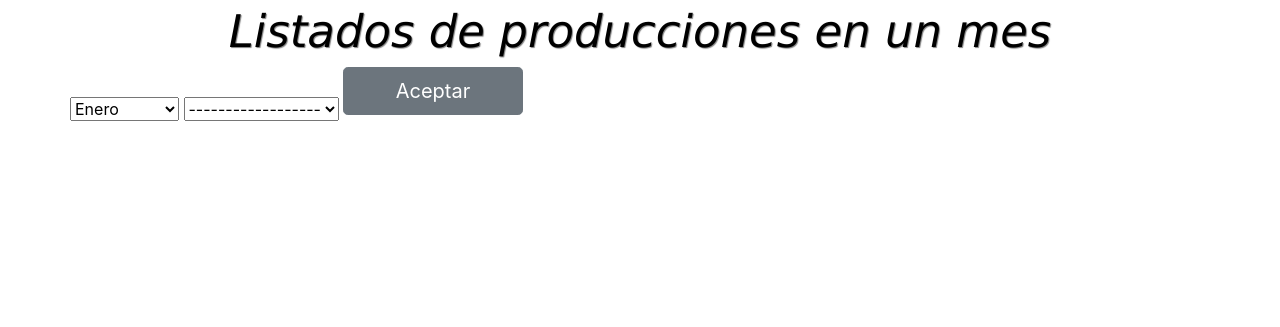
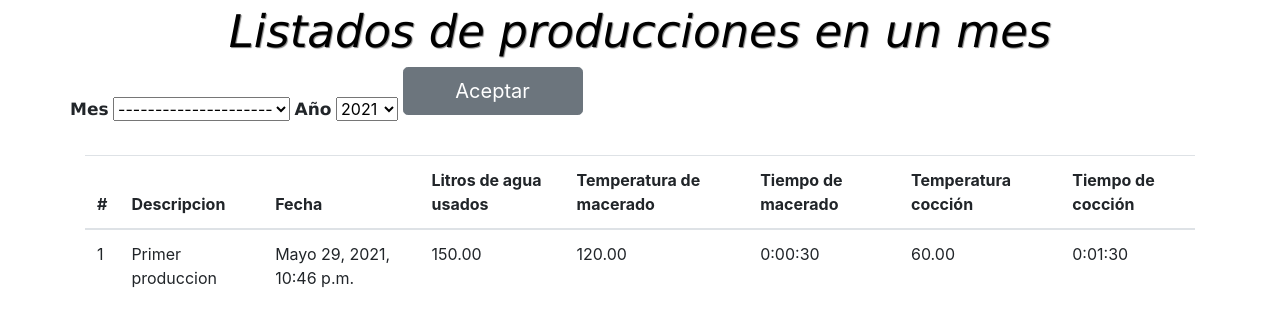
Before and after one commit to marianoteje/Cerveceria, a Django app: template apps/dashboard/templates/producciones_de_un_mes.html in a window 1280 px wide. Shown: the part 64-391 px from the top of the page. Run offline with Django 3.2, Linux system fonts and the light colour scheme; the template is opened without the code that fills it: values that come from a table or form of the project are taken from there, others are empty; data comes from the database, SQL or seed files in the repository; both versions use the stored data as it was after the commit; parts of the project's set-up code (start-up, migrations or seed data) failed here and were passed over; some libraries are stand-ins or nearby versions.

Commit message:
Commit veintinueve. Modificando listados

```diff
--- a/apps/compras/views.py
+++ b/apps/compras/views.py
@@ -44,7 +44,7 @@ class ListarIngrediente(ListView):
 
 class ListarCompra(ListView):
     model = Compra
-    queryset = Compra.objects.filter(activa = True)
+    queryset = Compra.objects.filter(activa = True).order_by('-id')
     context_object_name = 'compras'
     template_name = 'listar_compra.html'
 
@@ -63,7 +63,7 @@ class ListarIngredienteFull(ListView):
 
 class ListarCompraFull(ListView):
     model = Compra
-    queryset = Compra.objects.all()
+    queryset = Compra.objects.all().order_by('-id')
     context_object_name = 'compras'
     template_name = 'listar_compra.html'
 class listarProveedorNoActivos(ListView):
--- a/apps/dashboard/templates/producciones_de_un_mes.html
+++ b/apps/dashboard/templates/producciones_de_un_mes.html
@@ -4,6 +4,32 @@
 {% endblock title %}
 {% block script %}
 
+    <script type="text/javascript">
+        function ShowSelectedMes()
+        {
+        /* Para obtener el texto */
+        var combo = document.getElementById("select");
+        var selected = combo.options[combo.selectedIndex].value;
+        console.log(selected);
+        var inputNombre = document.getElementById("input");
+
+        inputNombre.value = selected;
+        }
+
+</script>
+<script type="text/javascript">
+    function ShowSelectedAño()
+    {
+    /* Para obtener el texto */
+    var combo = document.getElementById("selectAño");
+    var selected = combo.options[combo.selectedIndex].value;
+    console.log(selected);
+    var inputNombre = document.getElementById("inputAño");
+
+    inputNombre.value = selected;
+    }
+
+</script>
 
 {% endblock script %}
 
@@ -12,8 +38,10 @@
 <div id="container-fluid">
     <div class="row">
         <form method="GET">
-            <input style="display: none" type="text" class="form-control" name="buscar" id="input" value="{{request.GET.buscar}}">
-            <select class="form-select" aria-label="Default select example" id="select" onchange="ShowSelected()">
+            <input style="display: none;" type="text" class="form-control" name="mes" id="input" value="{{request.GET.mes}}">
+            <label >Mes</label>
+            <select class="form-select" aria-label="Default select example" id="select" onchange="ShowSelectedMes()">
+                        <option selected>---------------------</option>
                         <option value="01">Enero</option>
                         <option value="02">Febrero</option>
                         <option value="03">Marzo</option>
@@ -26,14 +54,24 @@
                         <option value="10">Octubre</option>
                         <option value="11">Noviembre</option>
                         <option value="12">Diciembre</option>
+            </select>
+
+            <input style="display: none;" type="text" class="form-control" name="anio" id="inputAño" value="{{request.GET.anio}}">
+            <label >Año</label>
+            <select class="form-select" aria-label="Default select example" name="anio" id="selectAño" onchange="ShowSelectedAño()">
+                        <option value="2021">2021</option>
+                        <option value="2022">2022</option>
+                        <option value="2023">2023</option>
+                        <option value="2024">2024</option>
+                        <option value="2025">2025</option>
+                        <option value="2026">2026</option>
+                        <option value="2027">2027</option>
+                        <option value="2028">2028</option>
+                        <option value="2029">2029</option>
+                        <option value="2030">2030</option>
 
             </select>
 
-            <input style="display: none" type="text" class="form-control" name="buscar" id="input" value="{{request.GET.buscar}}">
-            <select class="form-select" aria-label="Default select example" id="select" onchange="ShowSelected()">
-                        <option selected>------------------</option>
-
-            </select>
             <button id="aceptar" type="submit" class="btn btn-secondary btn-lg">Aceptar</button>
 
         </form>
@@ -46,14 +84,14 @@
             <table class="table " id="mi-tabla">
                 <thead>
                     <tr>
-                        <th>#</th>
-                        <th>Proveedor</th>
-                        <th>Ingrediente</th>
-                        <th>Comentario</th>
-                        <th>Cantidad</th>
-                        <th>Fecha de compra</th>
-                        <th>Fecha de vencimiento</th>
-
+                        <th >#</th>
+                        <th >Descripcion</th>
+                        <th >Fecha</th>
+                        <th >Litros de agua usados</th>
+                        <th >Temperatura de macerado</th>
+                        <th >Tiempo de macerado</th>
+                        <th >Temperatura cocción</th>
+                        <th >Tiempo de cocción</th>
                     </tr>
                 </thead>
                 <tbody>
@@ -61,8 +99,13 @@
 
                     <tr>
                         <td> {{ produccion.id}} </td>
-
-
+                        <td> {{ produccion.descripcion}} </td>
+                        <td> {{ produccion.fecha_produccion}} </td>
+                        <td> {{ produccion.cantidad_agua}} </td>
+                        <td> {{ produccion.temperatura_maceracion}}</td>
+                        <td> {{ produccion.tiempo_maceracion}}</td>
+                        <td> {{ produccion.temperatura_coccion}} </td>
+                        <td> {{ produccion.tiempo_coccion}} </td>
 
                     </tr>
                     {% endfor %}
--- a/apps/ventas/views.py
+++ b/apps/ventas/views.py
@@ -50,13 +50,13 @@ class CreateVenta(CreateView):
     success_url = reverse_lazy('ventas:crear_venta')
 class ListarVenta(ListView):
     model = Ventas
-    queryset = Ventas.objects.filter(activo = True)
+    queryset = Ventas.objects.filter(activo = True).order_by('-id')
     context_object_name = 'ventas'
     template_name = 'listar_ventas.html'
 
 class ListarVentaFull(ListView):
     model = Ventas
-    queryset = Ventas.objects.all()
+    queryset = Ventas.objects.all().order_by('-id')
     context_object_name = 'ventas'
     template_name = 'listar_ventas.html'
 
```
Also changed, not shown: apps/dashboard/views.py (+13 -7 lines), apps/produccion/views.py (+4 -4 lines), core/db.sqlite3.
